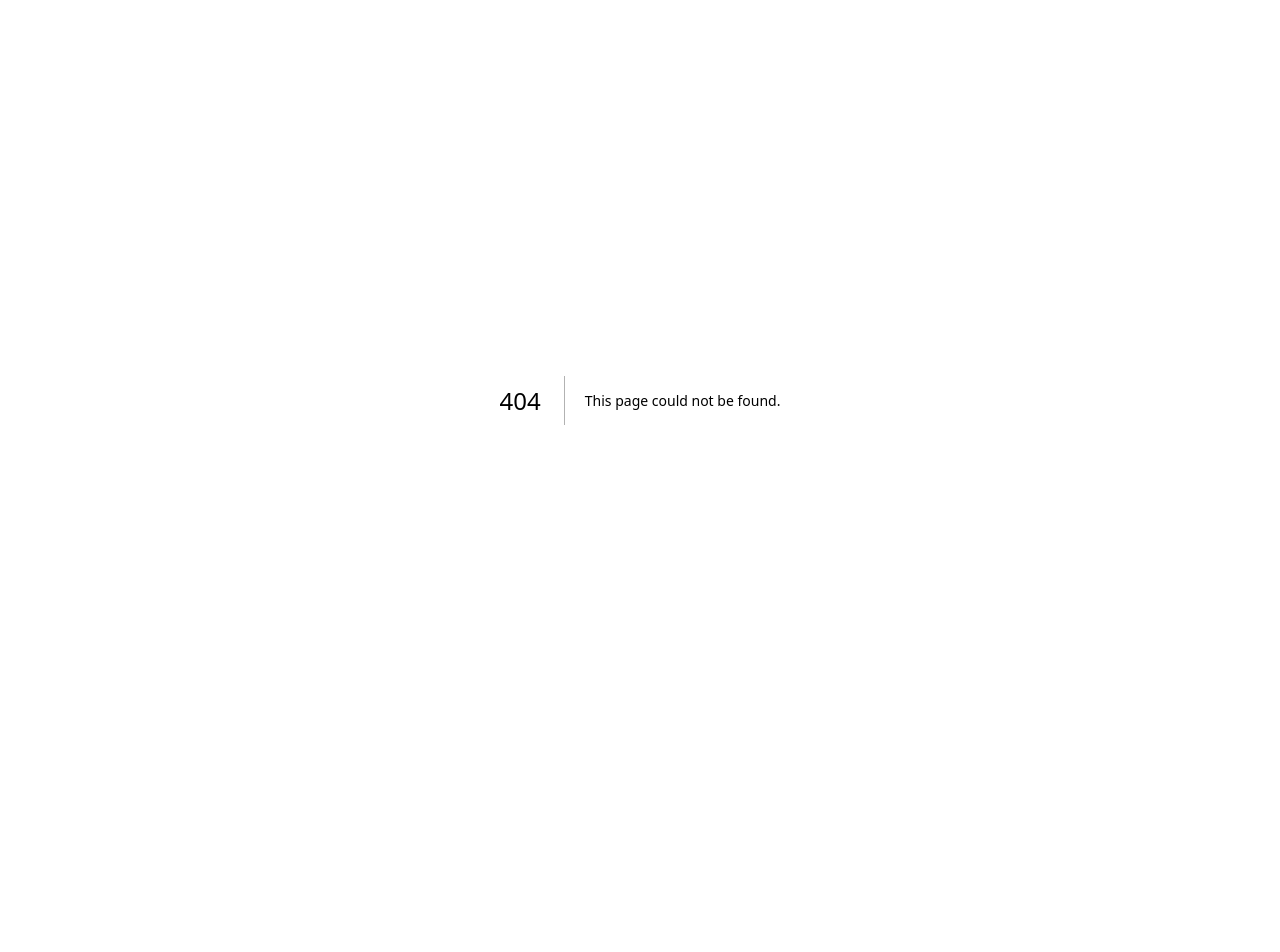
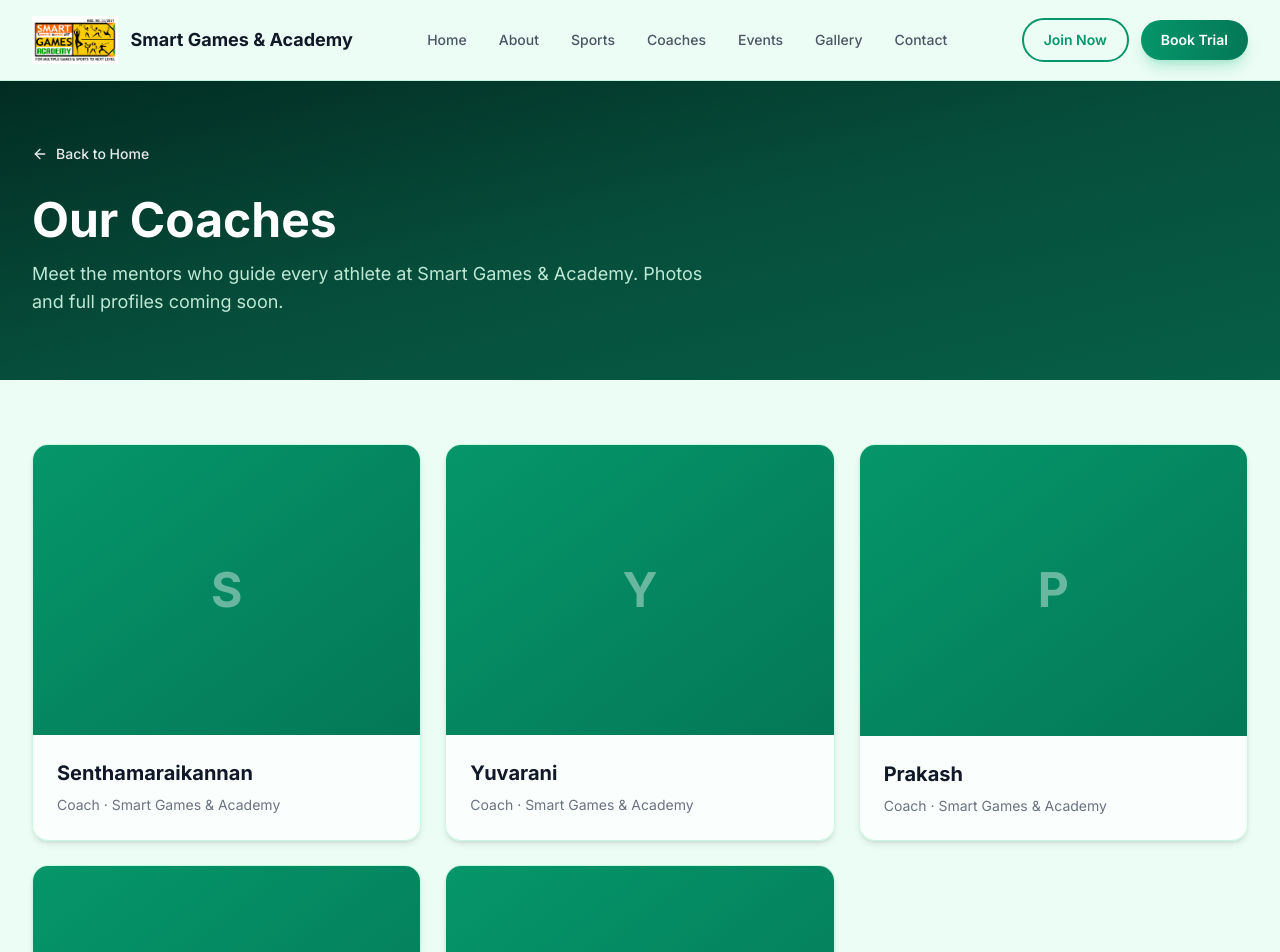
Before and after one commit to Revanth7777/Smart-academy-, a Next.js app in the folder frontend/: page /coaches in a window 1280 px wide. Before the commit this address had no page. Shown: the top 952 px of the page. Before the commit the page ends 800 px from the top, so only its background shows below. Built offline with nearby package versions, Linux system fonts and the light colour scheme.

Commit message:
changes in coach section

```diff
--- /dev/null
+++ b/frontend/src/app/coaches/page.tsx
@@ -0,0 +1,93 @@
+import type { Metadata } from "next";
+import Link from "next/link";
+import { ArrowLeft } from "lucide-react";
+import Navbar from "@/components/Navbar";
+import Footer from "@/components/Footer";
+import { coaches } from "@/data/coaches";
+import { brand } from "@/data/theme";
+import { homeSectionHref } from "@/lib/scroll";
+
+export const metadata: Metadata = {
+  title: "Our Coaches | Smart Games & Academy",
+  description:
+    "Meet the certified coaches at Smart Games & Academy — Mentors who build discipline, skill, and champions.",
+};
+
+export default function CoachesPage() {
+  return (
+    <main>
+      <Navbar />
+
+      <article className="pt-16 sm:pt-20">
+        <header
+          className={`relative overflow-hidden bg-gradient-to-br ${brand.gradientDark} text-white`}
+        >
+          <div className="relative max-w-7xl mx-auto px-4 sm:px-6 lg:px-8 py-10 sm:py-14 md:py-16">
+            <Link
+              href="/"
+              className="inline-flex items-center gap-2 text-sm font-medium text-white/90 hover:text-white mb-8"
+            >
+              <ArrowLeft className="w-4 h-4" />
+              Back to Home
+            </Link>
+            <h1 className="text-2xl sm:text-3xl md:text-5xl font-bold mb-3 sm:mb-4">
+              Our Coaches
+            </h1>
+            <p className="text-base sm:text-lg text-emerald-100/90 max-w-2xl">
+              Meet the mentors who guide every athlete at Smart Games &amp; Academy.
+              Photos and full profiles coming soon.
+            </p>
+          </div>
+        </header>
+
+        <div className={`py-12 sm:py-16 ${brand.surface.section}`}>
+          <div className="max-w-7xl mx-auto px-4 sm:px-6 lg:px-8">
+            <div className="grid sm:grid-cols-2 lg:grid-cols-3 gap-5 sm:gap-6">
+              {coaches.map((coach) => (
+                <div
+                  key={coach.slug}
+                  className="group surface-card overflow-hidden card-hover"
+                >
+                  <div
+                    className={`aspect-[4/3] bg-gradient-to-br ${brand.gradient} flex items-center justify-center`}
+                  >
+                    <span className="text-5xl font-bold text-white/40 select-none">
+                      {coach.name.charAt(0)}
+                    </span>
+                  </div>
+                  <div className="p-5 sm:p-6">
+                    <h2 className="text-lg sm:text-xl font-bold text-gray-900 group-hover:text-emerald-600 transition-colors">
+                      {coach.name}
+                    </h2>
+                    <p className="text-sm text-gray-500 mt-2">
+                      Coach &middot; Smart Games &amp; Academy
+                    </p>
+                  </div>
+                </div>
+              ))}
+            </div>
+
+            <div
+              className={`mt-12 sm:mt-14 rounded-2xl bg-gradient-to-r ${brand.gradient} p-5 sm:p-8 text-center text-white`}
+            >
+              <h2 className="text-xl sm:text-2xl font-bold mb-2">
+                Train with our coaches
+              </h2>
+              <p className="text-white/90 mb-6 max-w-lg mx-auto">
+                Book a trial session and start your journey with our coaching team.
+              </p>
+              <a
+                href={homeSectionHref("contact")}
+                className="inline-block px-6 py-3 rounded-full bg-white text-emerald-700 font-semibold hover:bg-emerald-50 transition-colors"
+              >
+                Book a Trial
+              </a>
+            </div>
+          </div>
+        </div>
+      </article>
+
+      <Footer />
+    </main>
+  );
+}
--- a/frontend/src/components/Achievements.tsx
+++ b/frontend/src/components/Achievements.tsx
@@ -23,7 +23,7 @@ const achievements = [
 
 export default function Achievements() {
   return (
-    <section id="coaches" className={`py-16 sm:py-20 bg-gradient-to-br ${brand.gradientDark} text-white`}>
+    <section id="achievements" className={`py-16 sm:py-20 bg-gradient-to-br ${brand.gradientDark} text-white`}>
       <div className="max-w-7xl mx-auto px-4 sm:px-6 lg:px-8">
         <div className="text-center mb-12 sm:mb-16">
           <h2 className="text-2xl sm:text-3xl md:text-4xl font-bold mb-4">Achievements</h2>
--- a/frontend/src/components/Navbar.tsx
+++ b/frontend/src/components/Navbar.tsx
@@ -1,16 +1,17 @@
 "use client";
 
 import { useState } from "react";
+import Link from "next/link";
 import { Menu, X } from "lucide-react";
 import { siteImages } from "@/data/siteImages";
 import { brand } from "@/data/theme";
 import { goToHomeSection, homeSectionHref } from "@/lib/scroll";
 
-const navLinks = [
+const navLinks: { id: string; label: string; href?: string }[] = [
   { id: "home", label: "Home" },
   { id: "about", label: "About" },
   { id: "sports", label: "Sports" },
-  { id: "coaches", label: "Coaches" },
+  { id: "coaches", label: "Coaches", href: "/coaches" },
   { id: "events", label: "Events" },
   { id: "gallery", label: "Gallery" },
   { id: "contact", label: "Contact" },
@@ -51,7 +52,16 @@ export default function Navbar() {
           </a>
 
           <div className="hidden lg:flex items-center gap-8">
-            {navLinks.map((link) => (
+            {navLinks.map((link) =>
+              link.href ? (
+                <Link
+                  key={link.id}
+                  href={link.href}
+                  className="text-sm font-medium text-gray-600 hover:text-emerald-600 transition-colors"
+                >
+                  {link.label}
+                </Link>
+              ) : (
                 <a
                   key={link.id}
                   href={homeSectionHref(link.id)}
@@ -63,7 +73,8 @@ export default function Navbar() {
                 >
                   {link.label}
                 </a>
-            ))}
+              )
+            )}
           </div>
 
           <div className="hidden lg:flex items-center gap-3">
@@ -101,7 +112,17 @@ export default function Navbar() {
         {open && (
           <div className="lg:hidden pb-4 border-t border-emerald-200/60 max-h-[calc(100vh-5rem)] overflow-y-auto">
             <div className="flex flex-col gap-2 pt-4">
-              {navLinks.map((link) => (
+              {navLinks.map((link) =>
+                link.href ? (
+                  <Link
+                    key={link.id}
+                    href={link.href}
+                    onClick={() => setOpen(false)}
+                    className="px-4 py-2 text-gray-600 hover:text-emerald-600 hover:bg-emerald-50 rounded-lg"
+                  >
+                    {link.label}
+                  </Link>
+                ) : (
                   <a
                     key={link.id}
                     href={homeSectionHref(link.id)}
@@ -113,7 +134,8 @@ export default function Navbar() {
                   >
                     {link.label}
                   </a>
-              ))}
+                )
+              )}
               <div className="flex flex-col gap-2 px-4 pt-2">
                 <a
                   href={homeSectionHref("contact")}
--- /dev/null
+++ b/frontend/src/data/coaches.ts
@@ -0,0 +1,15 @@
+export type Coach = {
+  slug: string;
+  name: string;
+  /** Photo and bio can be filled in later */
+  photo?: string;
+  description?: string;
+};
+
+export const coaches: Coach[] = [
+  { slug: "senthamaraikannan", name: "Senthamaraikannan" },
+  { slug: "yuvarani", name: "Yuvarani" },
+  { slug: "prakash", name: "Prakash" },
+  { slug: "vasudevan", name: "Vasudevan" },
+  { slug: "thirukumaran", name: "Thirukumaran" },
+];
```
Lines whose indentation alone changed are shown as unchanged.
